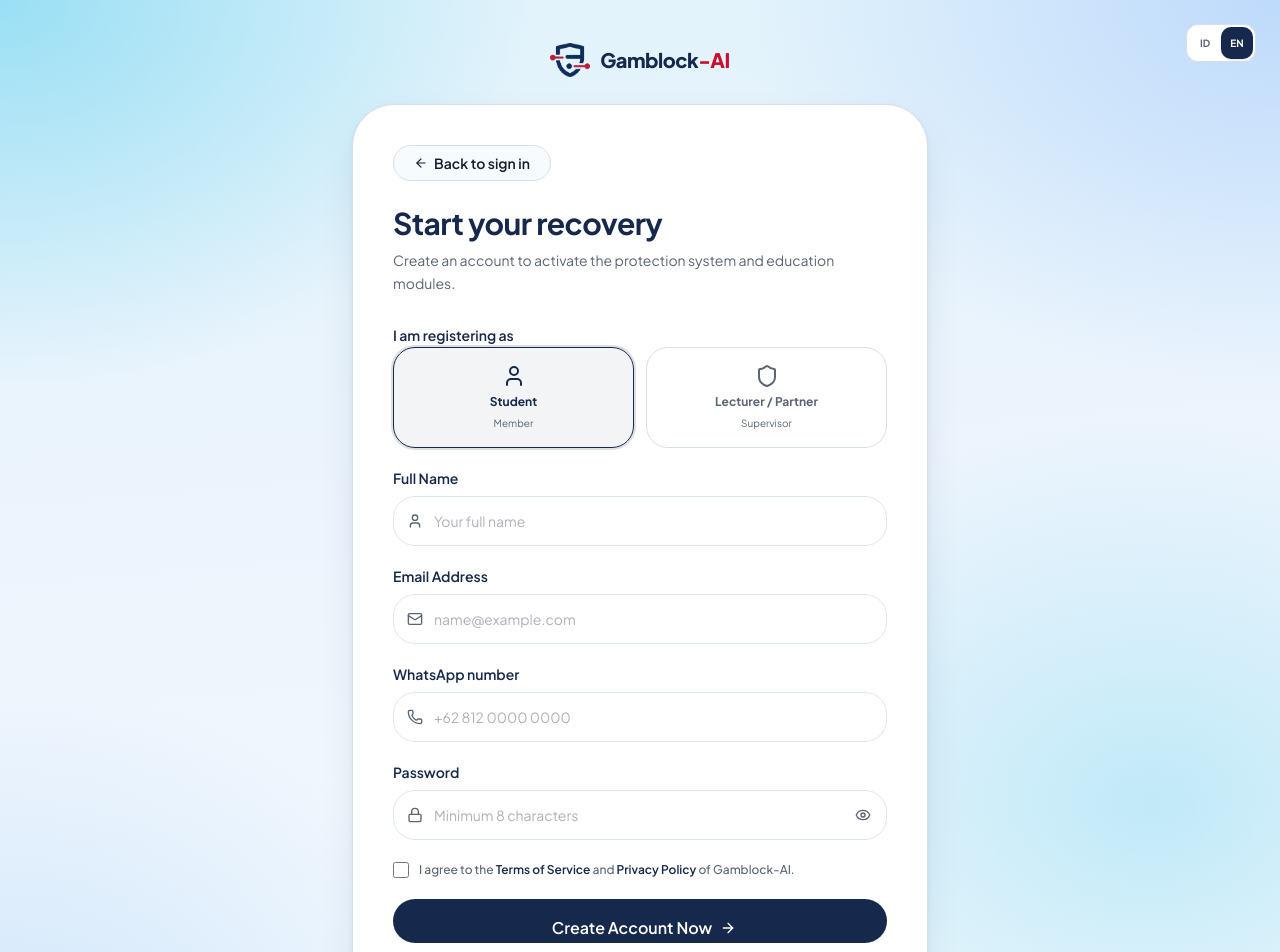
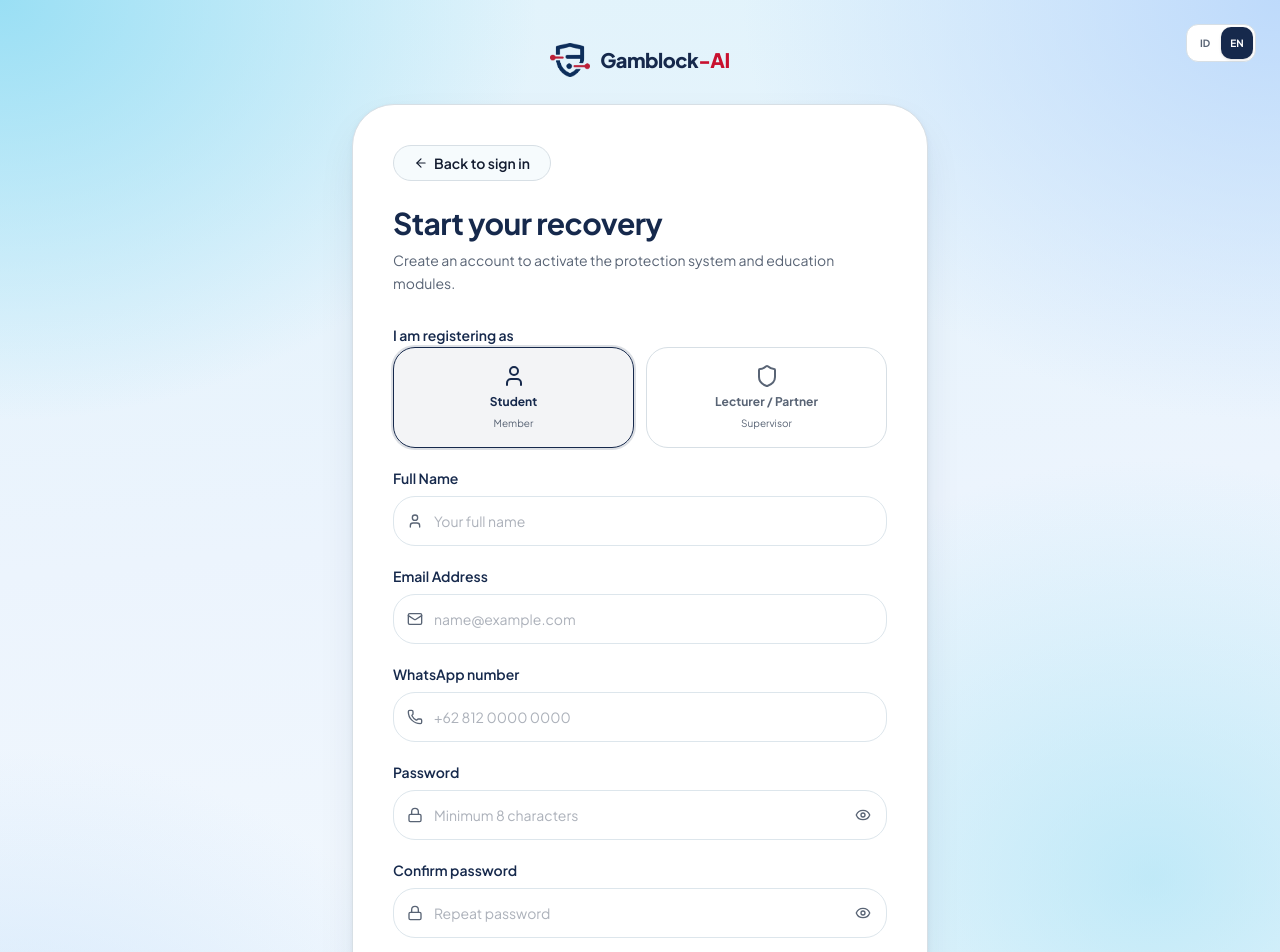
Before and after one commit to Gamblock-AI/Gamblock-AI-Website, a Next.js app: page /en/register in a window 1280 px wide. Shown: the top 952 px of the page. Built offline with nearby package versions, Linux system fonts and the light colour scheme; no server answers.

Commit message:
feat: add password confirmation to registration form

```diff
--- a/app/[locale]/(auth)/register/page.tsx
+++ b/app/[locale]/(auth)/register/page.tsx
@@ -25,6 +25,7 @@ type RegisterFormValues = {
   email: string;
   phone: string;
   password: string;
+  confirmPassword: string;
   terms: true;
 };
 
@@ -34,7 +35,8 @@ export default function RegisterPage() {
   const router = useRouter();
   const [loading, setLoading] = useState(false);
   const [error, setError] = useState<string | null>(null);
-  const registerSchema = z.object({
+  const registerSchema = z
+    .object({
       role: z.enum(['user', 'partner']),
       name: z.string().min(3, { message: t('validation.nameMinimum') }),
       email: z
@@ -43,7 +45,14 @@ export default function RegisterPage() {
         .email({ message: t('validation.emailInvalid') }),
       phone: z.string().min(8, { message: t('validation.phoneRequired') }),
       password: z.string().min(8, { message: t('validation.passwordMinimum') }),
+      confirmPassword: z.string().min(1, {
+        message: t('validation.passwordConfirmRequired'),
+      }),
       terms: z.literal(true, { error: t('validation.termsRequired') }),
+    })
+    .refine((data) => data.password === data.confirmPassword, {
+      message: t('validation.passwordConfirmMismatch'),
+      path: ['confirmPassword'],
     });
 
   const {
@@ -54,7 +63,14 @@ export default function RegisterPage() {
     formState: { errors },
   } = useForm<RegisterFormValues>({
     resolver: zodResolver(registerSchema),
-    defaultValues: { role: 'user', name: '', email: '', phone: '', password: '' },
+    defaultValues: {
+      role: 'user',
+      name: '',
+      email: '',
+      phone: '',
+      password: '',
+      confirmPassword: '',
+    },
   });
 
   const role = useWatch({ control, name: 'role' });
@@ -199,6 +215,15 @@ export default function RegisterPage() {
           error={errors.password?.message}
           {...formRegister('password')}
         />
+        <AuthField
+          label={t('confirmPasswordLabel')}
+          icon={Lock}
+          type="password"
+          autoComplete="new-password"
+          placeholder={t('confirmPasswordPlaceholder')}
+          error={errors.confirmPassword?.message}
+          {...formRegister('confirmPassword')}
+        />
 
         <div className="space-y-1.5">
           <div className="flex items-start gap-2.5">
--- a/messages/en/auth.json
+++ b/messages/en/auth.json
@@ -40,6 +40,8 @@
     "whatsappLabel": "WhatsApp number",
     "whatsappPlaceholder": "+62 812 0000 0000",
     "text_254": "Password",
+    "confirmPasswordLabel": "Confirm password",
+    "confirmPasswordPlaceholder": "Repeat password",
     "text_255": "I agree to the",
     "text_256": "Terms of Service",
     "text_257": "Privacy Policy",
@@ -66,6 +68,8 @@
       "emailInvalid": "Enter a valid email address",
       "phoneRequired": "Enter a valid WhatsApp number",
       "passwordMinimum": "Password must be at least 8 characters",
+      "passwordConfirmRequired": "Please confirm your password",
+      "passwordConfirmMismatch": "Passwords do not match",
       "termsRequired": "You must agree to the terms and conditions"
     }
   },
--- a/messages/id/auth.json
+++ b/messages/id/auth.json
@@ -40,6 +40,8 @@
     "whatsappLabel": "Nomor WhatsApp",
     "whatsappPlaceholder": "+62 812 0000 0000",
     "text_254": "Kata Sandi",
+    "confirmPasswordLabel": "Konfirmasi kata sandi",
+    "confirmPasswordPlaceholder": "Ulangi kata sandi",
     "text_255": "Saya menyetujui",
     "text_256": "Ketentuan Layanan",
     "text_257": "Kebijakan Privasi",
@@ -66,6 +68,8 @@
       "emailInvalid": "Format email tidak valid",
       "phoneRequired": "Masukkan nomor WhatsApp yang valid",
       "passwordMinimum": "Kata sandi minimal 8 karakter",
+      "passwordConfirmRequired": "Ulangi kata sandi Anda",
+      "passwordConfirmMismatch": "Kata sandi tidak cocok",
       "termsRequired": "Anda harus menyetujui syarat dan ketentuan"
     }
   },
```
Lines whose indentation alone changed are shown as unchanged.
